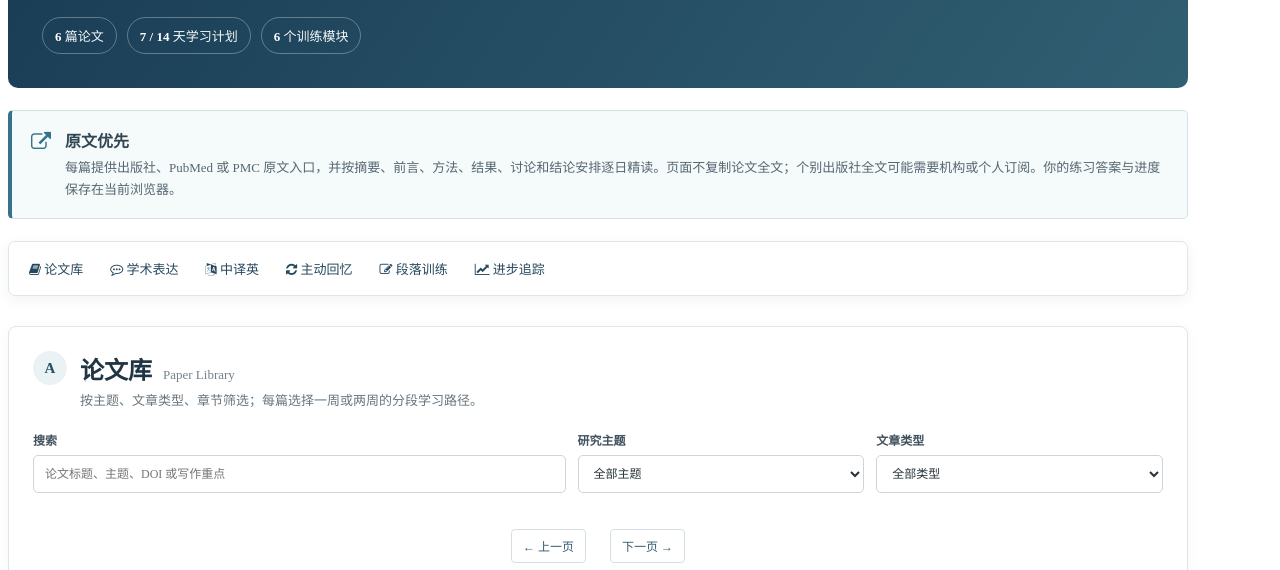
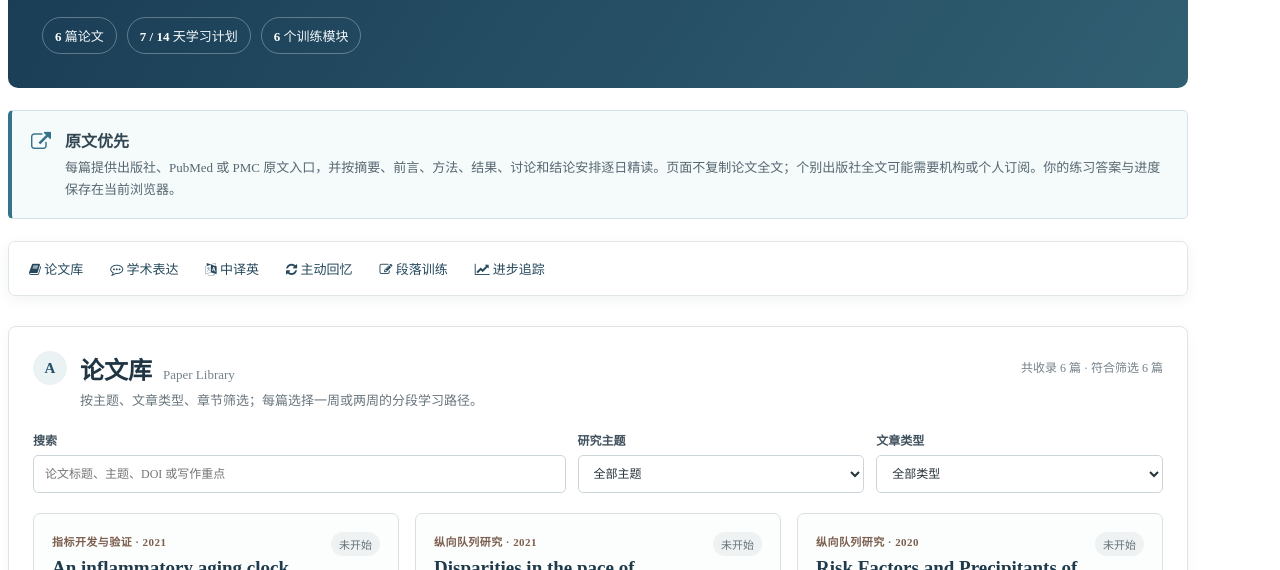
Before and after one commit to jianlinlin/jianlinlin.github.io, a plain HTML site: page resources/academic-writing/index.html in a window 1280 px wide. Shown: the part 230-800 px from the top of the page. Drawn offline with Linux system fonts and the light colour scheme; some icons are missing.

Commit message:
Fix academic library script loading and caching

```diff
--- a/resources/academic-writing/catalog.js
+++ b/resources/academic-writing/catalog.js
@@ -724,7 +724,6 @@
       if (!criterion.terms.some((term) => normalized.includes(term.toLocaleLowerCase()))) setWeakPoint(criterion.label);
     });
     const previous = state.translations[task.id] || {};
-    const normalized = answer.toLocaleLowerCase();
     const coverage = task.criteria.filter((criterion) => criterion.terms.some((term) => normalized.includes(term.toLocaleLowerCase()))).length;
     const attempts = previous.attempts || [];
     attempts.push({ answer, coverage, total: task.criteria.length, at: Date.now(), kind: previous.reviewing ? "delayed" : "practice" });
--- a/resources/academic-writing/index.html
+++ b/resources/academic-writing/index.html
@@ -4,7 +4,7 @@
   <meta charset="utf-8"><meta name="viewport" content="width=device-width, initial-scale=1">
   <meta name="description" content="A structured academic writing library for learning aging and health research papers, expressions, translation, recall, and paragraph writing.">
   <title>Academic Writing Lab | Jianlin Lin</title>
-  <link rel="stylesheet" href="../../main.css"><link rel="stylesheet" href="../../styles.css">
+  <link rel="stylesheet" href="../../main.css"><link rel="stylesheet" href="../../styles.css?v=academic-library-20261116b">
   <link rel="stylesheet" href="https://maxcdn.bootstrapcdn.com/font-awesome/4.7.0/css/font-awesome.min.css">
   <link rel="stylesheet" href="https://cdn.jsdelivr.net/gh/jpswalsh/academicons@1/css/academicons.min.css">
 </head>
@@ -129,6 +129,6 @@
     <div class="footer-col footer-col-3"><div class="wechat-footer-qr" aria-label="WeChat Official Account QR code placeholder"><i class="fa fa-qrcode" aria-hidden="true"></i><span>WeChat Official Account QR Code</span></div></div>
     <div class="footer-col footer-col-4"><p class="text">Personal academic website<br>Jianlin Lin · Macao Polytechnic University</p></div>
   </div></div></footer>
-  <script src="../../script.js"></script><script src="library-data.js"></script><script src="catalog.js"></script>
+  <script src="../../script.js"></script><script src="library-data.js?v=academic-library-20261116b"></script><script src="catalog.js?v=academic-library-20261116b"></script>
 </body>
 </html>
```
